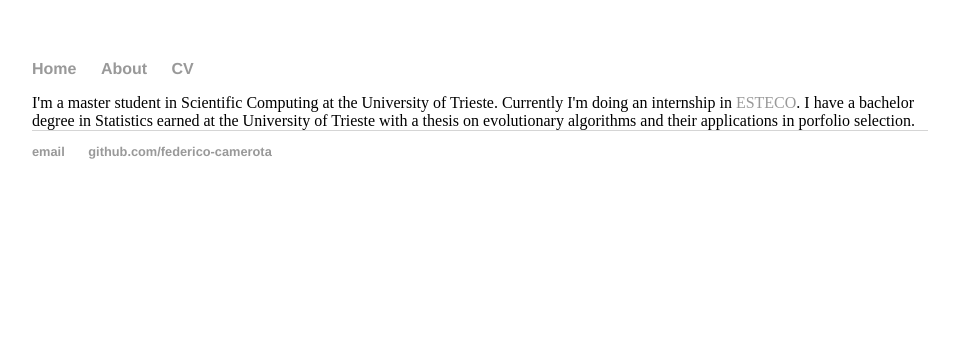
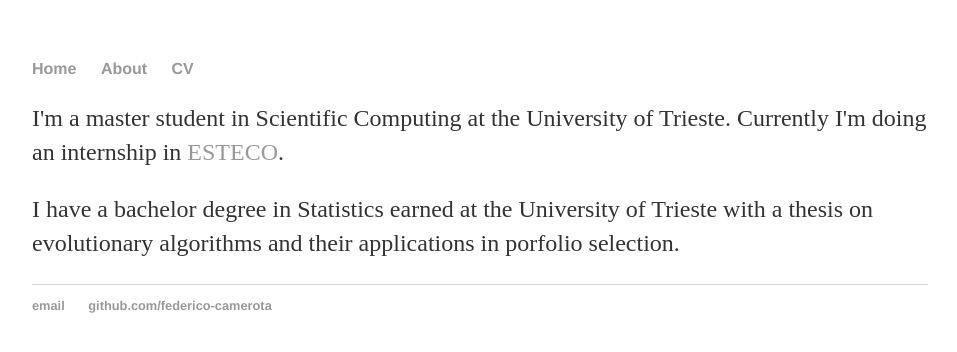
Before and after one commit to federico-camerota/federico-camerota.github.io, a Jekyll site: the page built from cv/index.html, in a window 1280 px wide. Shown: the top 352 px of the page, without its empty margins (160-1117 px from the left). Built offline with Jekyll 4.4.1, drawn with Linux system fonts in a browser that asks for light colours.

```diff
--- a/cv/index.html
+++ b/cv/index.html
@@ -3,6 +3,6 @@ layout: default
 title: Federico Camerota CV
 ---
 <div class="blurb">
-  I'm a master student in Scientific Computing at the University of Trieste. Currently I'm doing an internship in <a href="https://www.esteco.com/">ESTECO</a>.
-  I have a bachelor degree in Statistics earned at the University of Trieste with a thesis on evolutionary algorithms and their applications in porfolio selection.
+  <p>I'm a master student in Scientific Computing at the University of Trieste. Currently I'm doing an internship in <a href="https://www.esteco.com/">ESTECO</a>.</p>
+  <p>I have a bachelor degree in Statistics earned at the University of Trieste with a thesis on evolutionary algorithms and their applications in porfolio selection.</P>
 </div><!-- /.blurb -->
```
